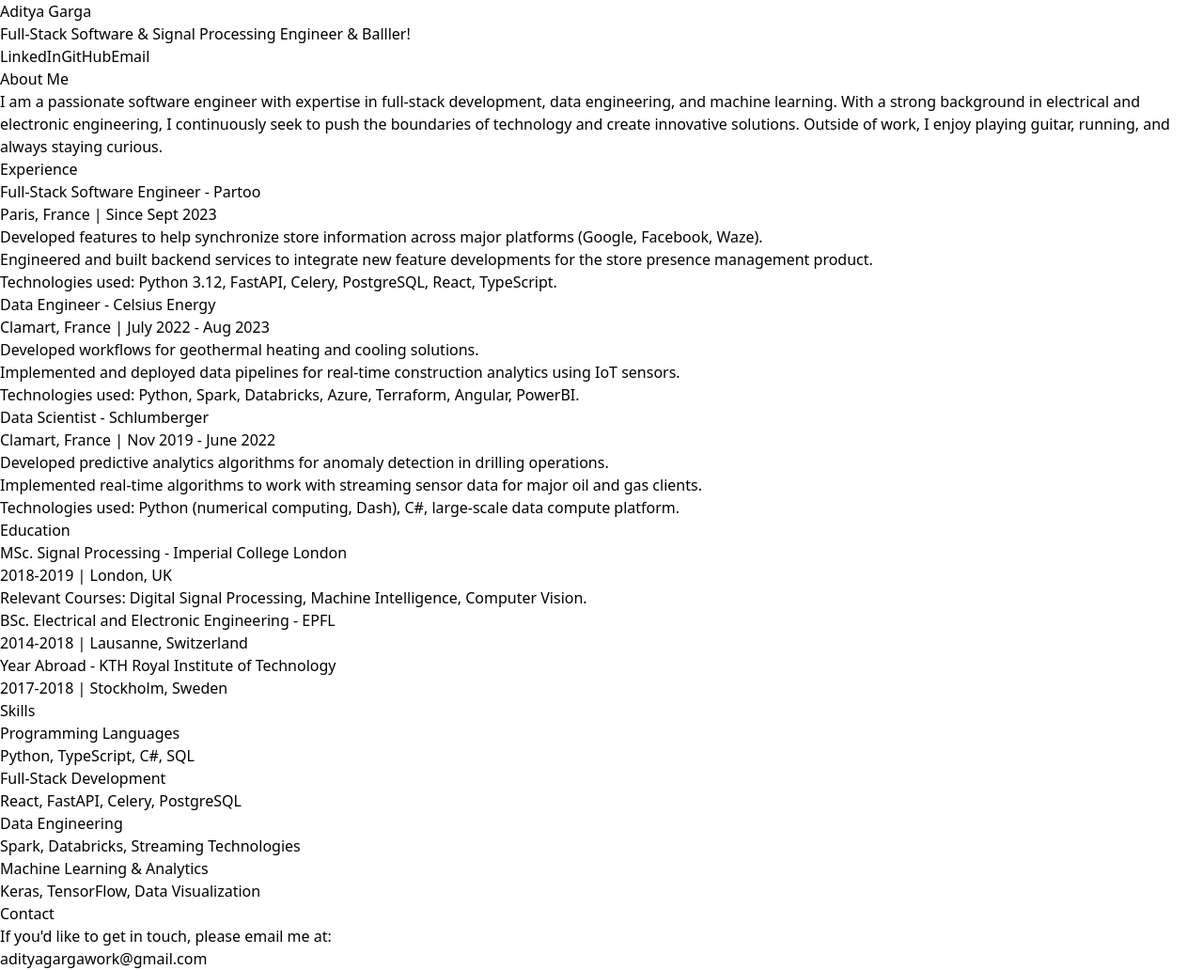
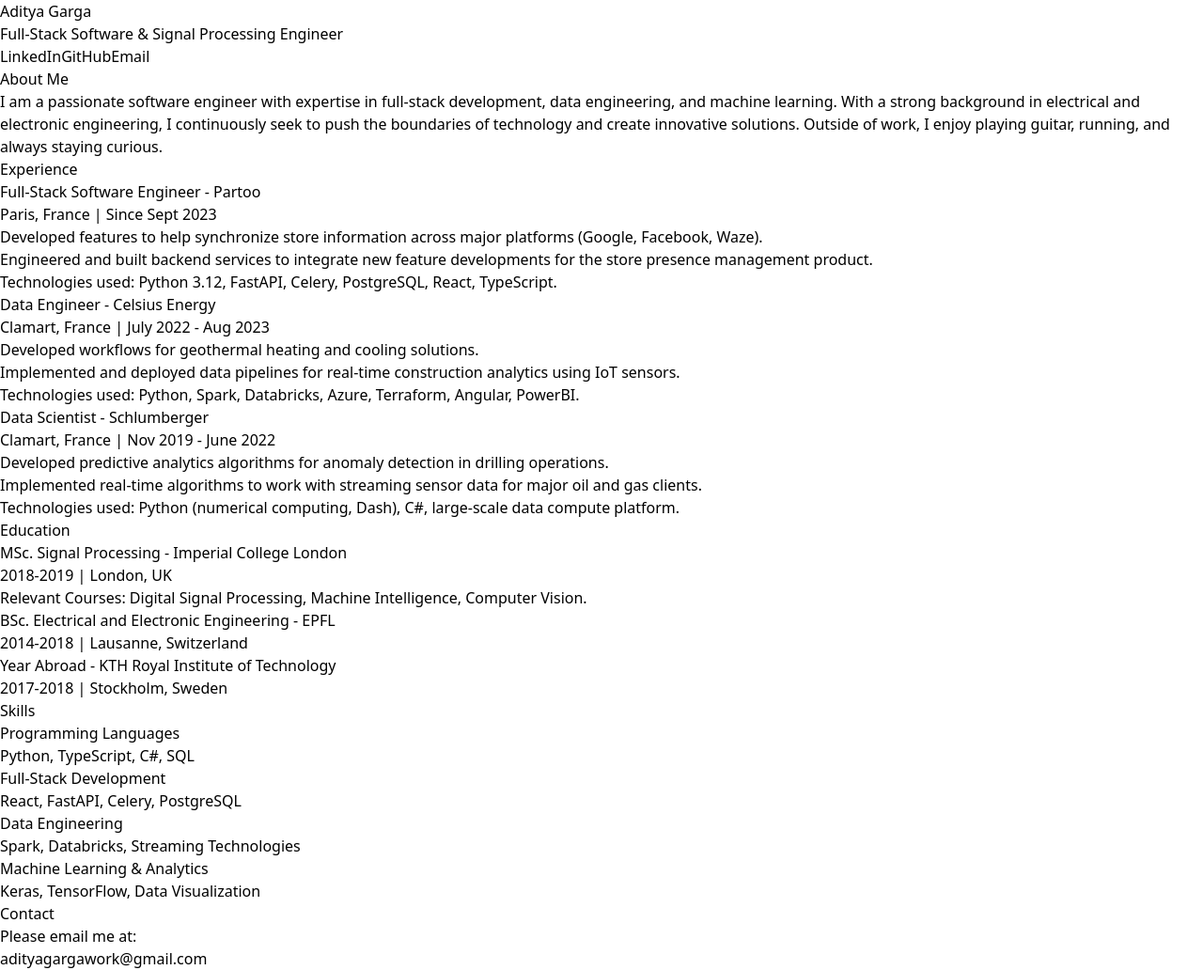
Before and after one commit to adityagarga/adityagarga.github.io, a React (Vite) app: page / in a window 1280 px wide. Shown: the whole page at 94% size. Built offline with nearby package versions, Linux system fonts and the light colour scheme.

Commit message:
changed icon

```diff
--- a/index.html
+++ b/index.html
@@ -2,7 +2,7 @@
 <html lang="en">
   <head>
     <meta charset="UTF-8" />
-    <link rel="icon" type="image/svg+xml" href="/vite.svg" />
+    <link rel="icon" type="image/svg+xml" href="/favicon.ico" />
     <meta name="viewport" content="width=device-width, initial-scale=1.0" />
     <title>Aditya Garga</title>
   </head>
--- a/src/App.jsx
+++ b/src/App.jsx
@@ -7,7 +7,7 @@
                     <div className="container mx-auto text-center">
                         <h1 className="text-4xl font-bold">Aditya Garga</h1>
                         <p className="text-lg mt-2">
-                            Full-Stack Software & Signal Processing Engineer & Balller!
+                            Full-Stack Software & Signal Processing Engineer
                         </p>
                         <div className="mt-4 space-x-4">
                             <a
@@ -206,7 +206,7 @@
                     </h2>
                     <div className="text-center">
                         <p>
-                            If you'd like to get in touch, please email me at:
+                            Please email me at:
                         </p>
                         <a
                             href="mailto:adityagargawork@gmail.com"
```
Also changed, not shown: 2 other files (tests, documents, lock files or other folders).
